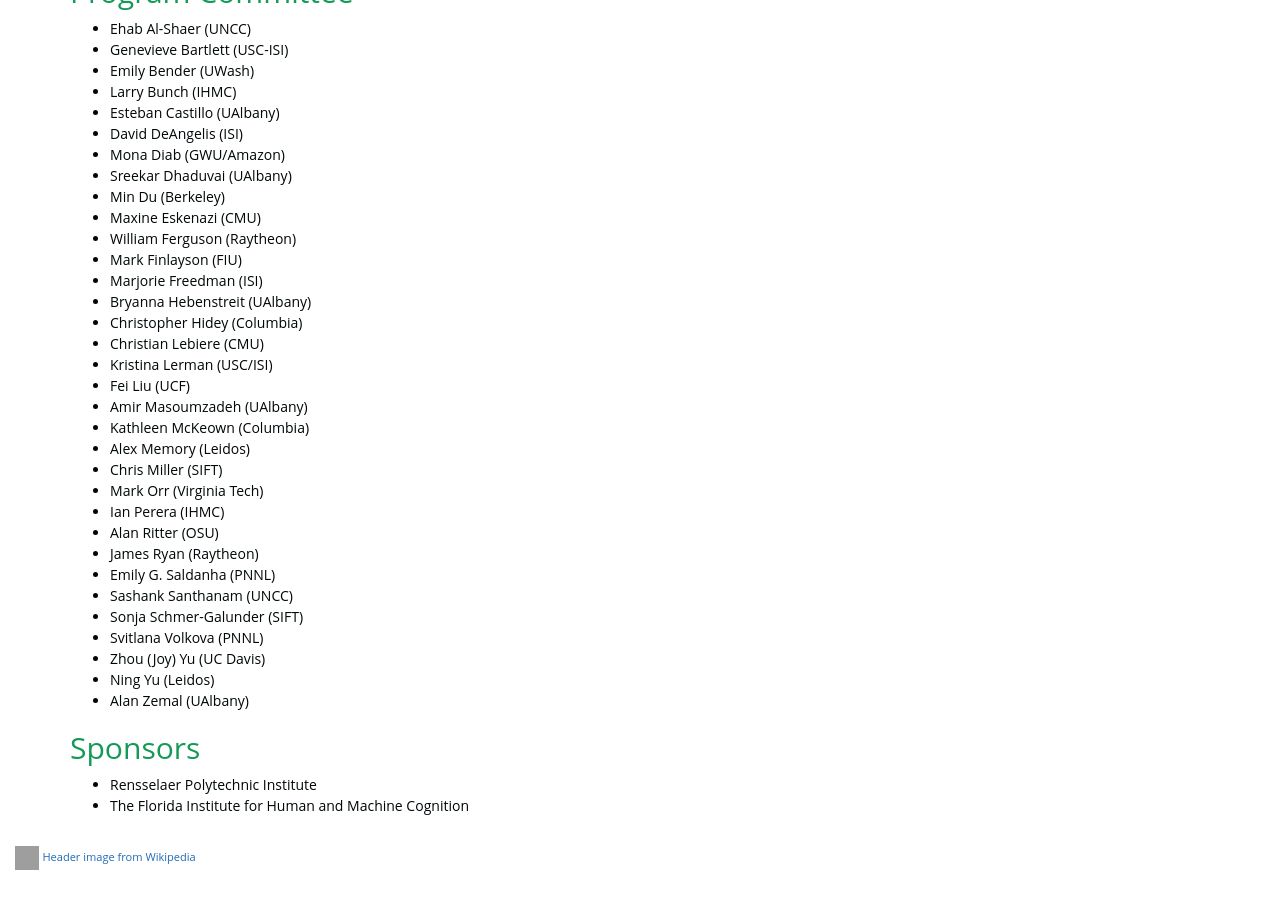
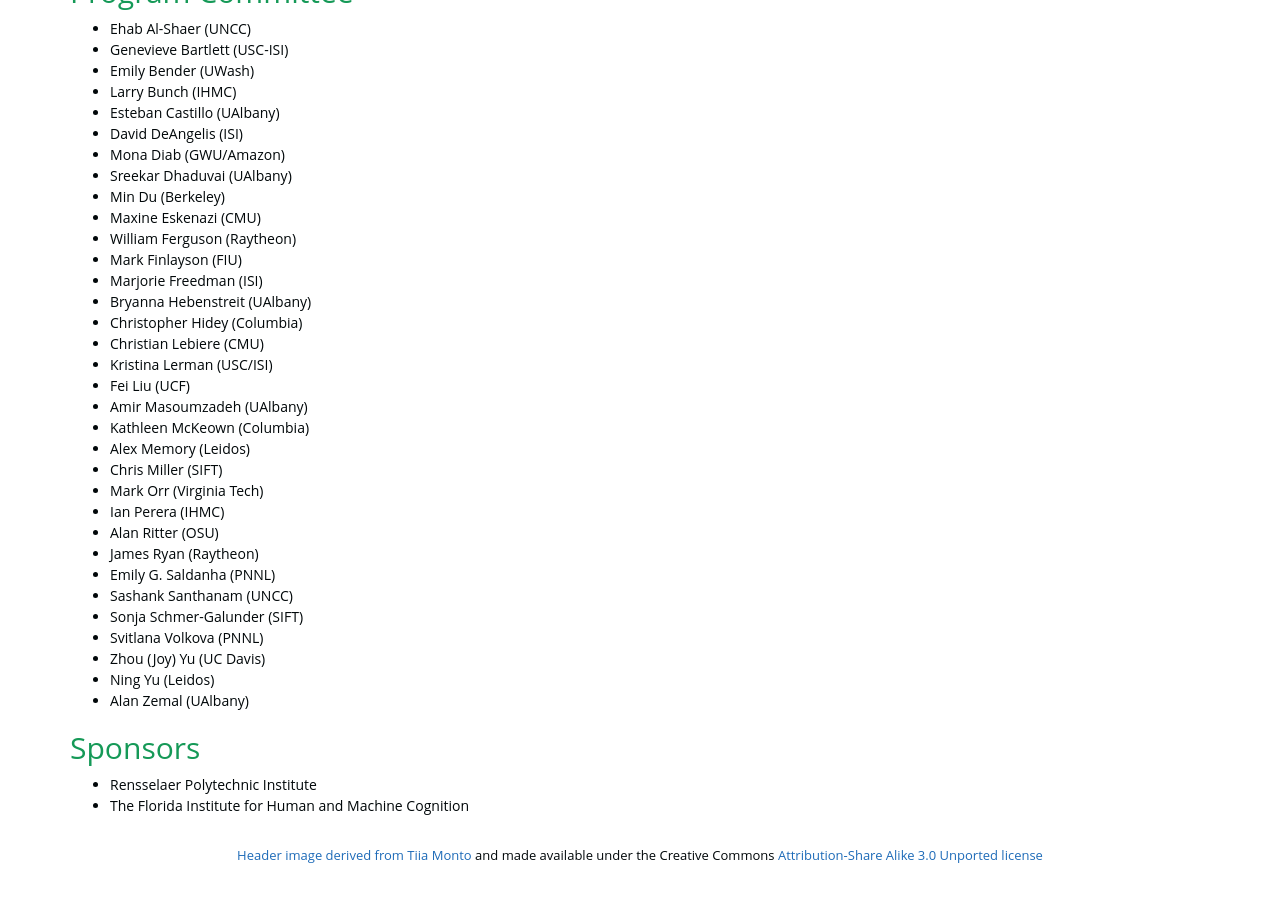
Before and after one commit to social-threats/social-threats.github.io, a Jekyll site: the page built from index.html, in a window 1280 px wide and 900 px high, scrolled down 2783 px. Built offline with Jekyll 4.4.1, drawn with Linux system fonts in a browser that asks for light colours; nearby versions of some CDN libraries; grey boxes are pictures that could not be loaded.

Commit message:
adding image attribution and license

```diff
--- a/_layouts/default.html
+++ b/_layouts/default.html
@@ -18,12 +18,9 @@
     {{ content }}
 </div>
 </div><!-- /.container -->
-<footer class="pt-4 my-md-5 pt-md-5 border-top">
-        <div class="row">
-          <div class="col-12 col-md">
-            <img class="mb-2" src="../../assets/brand/bootstrap-solid.svg" alt="" width="24" height="24">
-            <small class="d-block mb-3 text-muted"><a href="">Header image from Wikipedia</small>
-          </div>
+      <footer class="mastfoot mt-auto">
+        <div class="inner text-center">
+          <p><a href="https://commons.wikimedia.org/wiki/File:Marseille_banner.jpg">Header image derived from Tiia Monto</a> and made available under the Creative Commons <a href="https://creativecommons.org/licenses/by-sa/3.0/deed.en">Attribution-Share Alike 3.0 Unported license</a></p>
         </div>
       </footer>
 </body>
```
